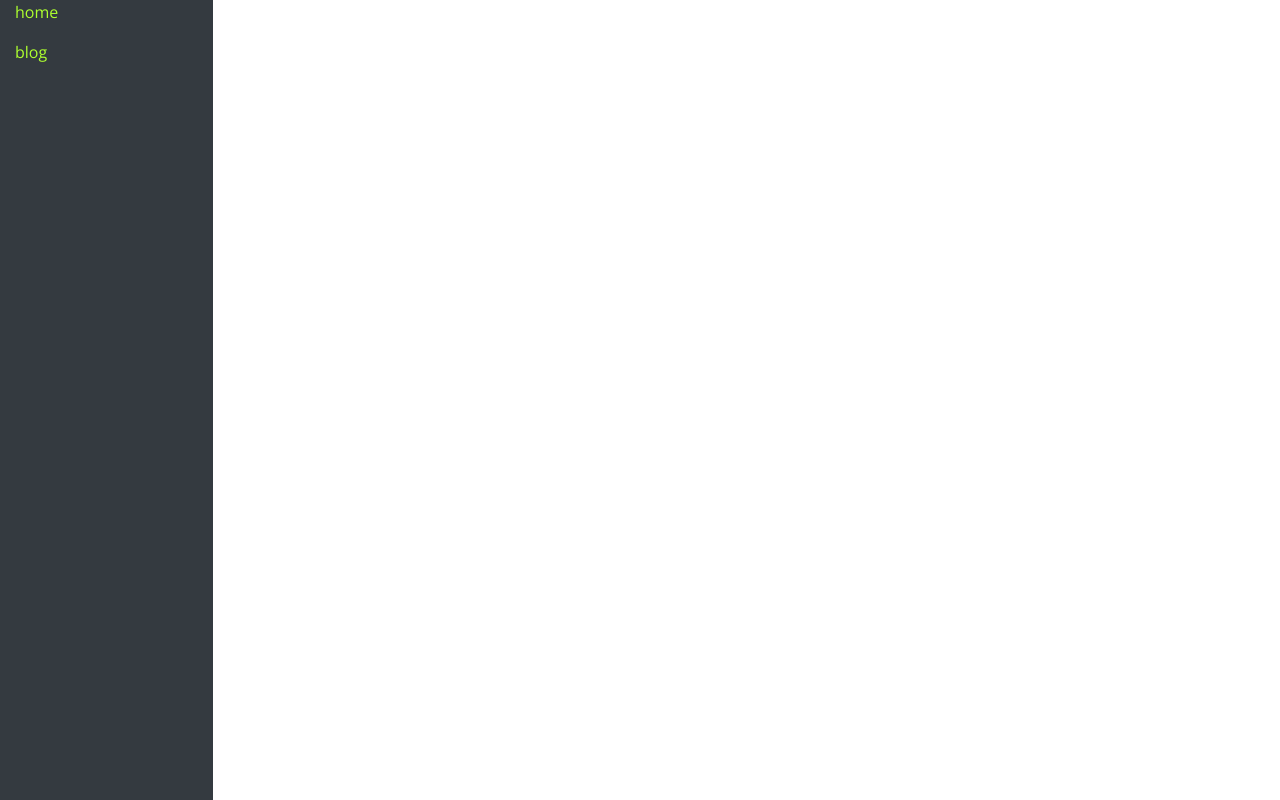
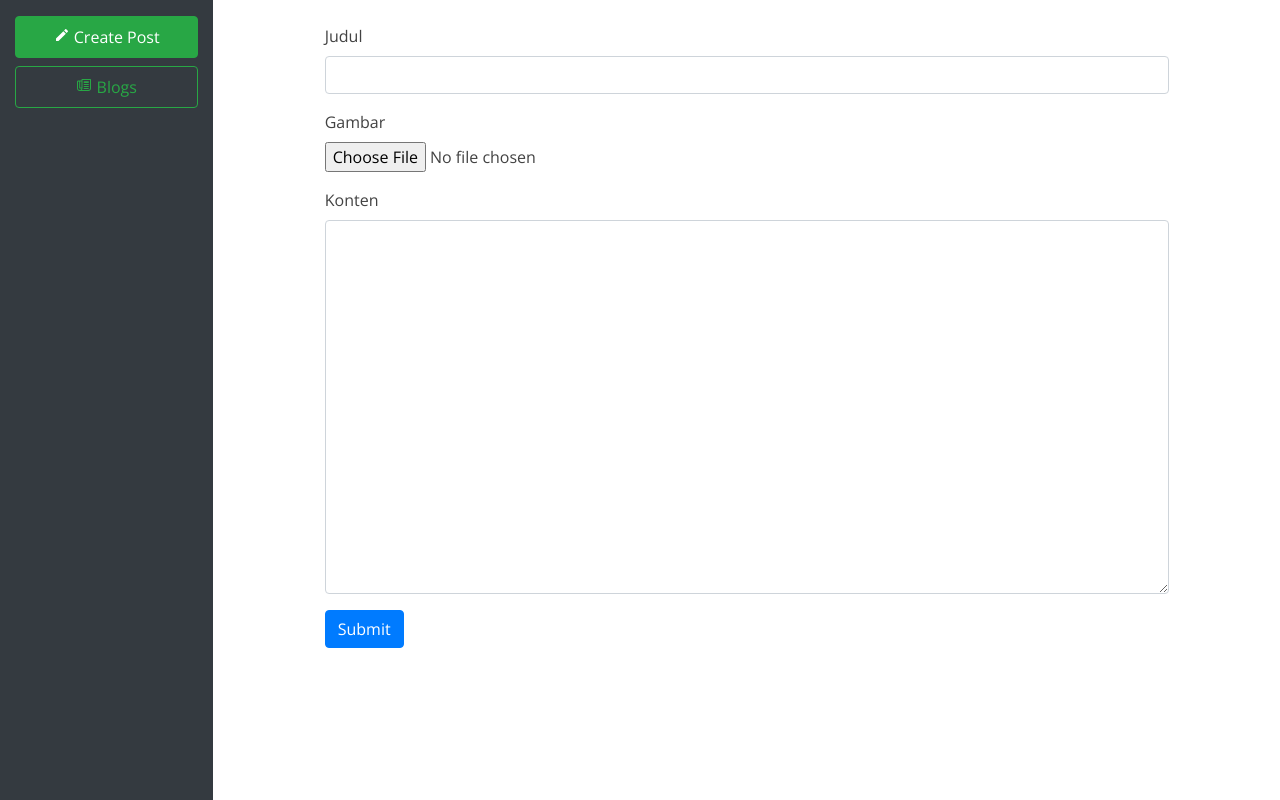
Before and after one commit to hardzal/simple-blog, a PHP site: page /dashboard.php in a window 1280 px wide. Shown: the part 58-858 px from the top of the page. Run offline with PHP 8.4, Linux system fonts and the light colour scheme; some libraries are stand-ins or nearby versions.

Commit message:
Update Dashboard

```diff
--- a/assets/css/style.css
+++ b/assets/css/style.css
@@ -113,8 +113,8 @@ body {
 }
 
 .img-thumbnail:hover {
-    -webkit-transform: scale(1.03);
-            transform: scale(1.03);
+    -webkit-transform: scale(1.01);
+            transform: scale(1.01);
 }
 
 .bg-gray {
--- a/dashboard.php
+++ b/dashboard.php
@@ -2,12 +2,33 @@
 
 <div class="container-fluid">
     <div class="row">
-        <div class="col-2 bg-dark sidebar">
-            <p>home</p>
-            <p>blog</p>
+        <div class="col-2 bg-dark sidebar py-3">
+            <a href="dashboard.php" class="btn btn-outline-success btn-block p-2 active"><ion-icon name="create"></ion-icon> Create Post</a>
+            <a href="dashboard-blogs.php" class="btn btn-outline-success btn-block p-2"><ion-icon name="paper"></ion-icon> Blogs</a>
         </div>
-        <div class="col-8">
+        <div class="col-10 p-4">
+            <div class="row">
+                <div class="col-md-10 d-block m-auto">
+                    <form>
+                        <div class="form-group">
+                            <label for="">Judul</label>
+                            <input type="text" class="form-control" placeholder="">
+                        </div>
+                        <div class="form-group">
+                            <label for="">Gambar</label>
+                            <input type="file" class="form-control-file" placeholder="">
+                        </div>
+                        <div class="form-group">
+                            <label for="">Konten</label>
+                            <textarea name="" id="" class="form-control" rows="15"></textarea>
+                        </div>
 
+                        <button type="submit" class="btn btn-primary">Submit</button>
+                    </form>
+                </div>
+            </div>
         </div>
     </div>
 </div>
+
+<script src="https://unpkg.com/ionicons@4.1.2/dist/ionicons.js"></script>
--- a/views/header.php
+++ b/views/header.php
@@ -24,6 +24,7 @@
                 <div class="navbar-nav ml-auto">
                     <a class="nav-item nav-link font-weight-bold" href="login.php">Login</a>
                     <a class="nav-item nav-link font-weight-bold" href="signup.php">Sign Up</a>
+                    <a class="nav-item nav-link font-weight-bold" href="dashboard.php">Dashboard</a>
                 </div>
             </div>
         </div>
```
Also changed, not shown: dashboard-blogs.php (added, +121 -0 lines), views/footer.php (+14 -13 lines).
